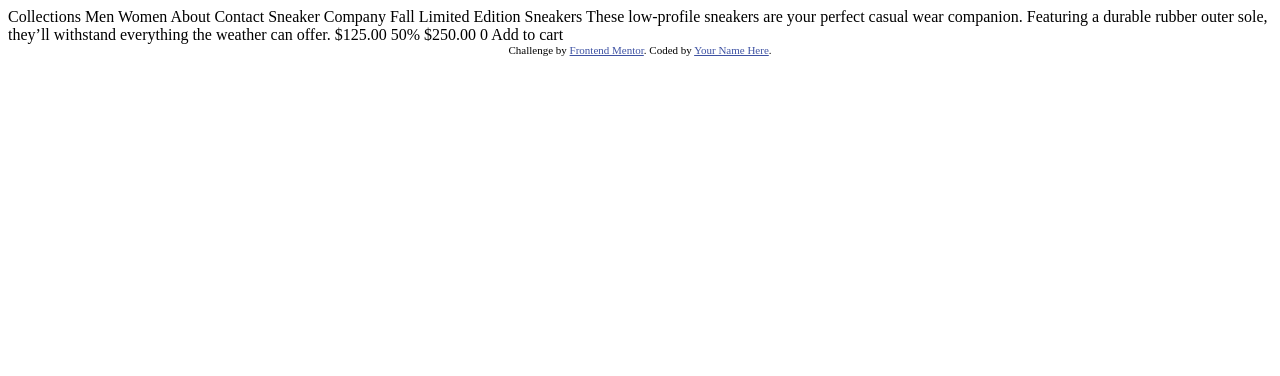
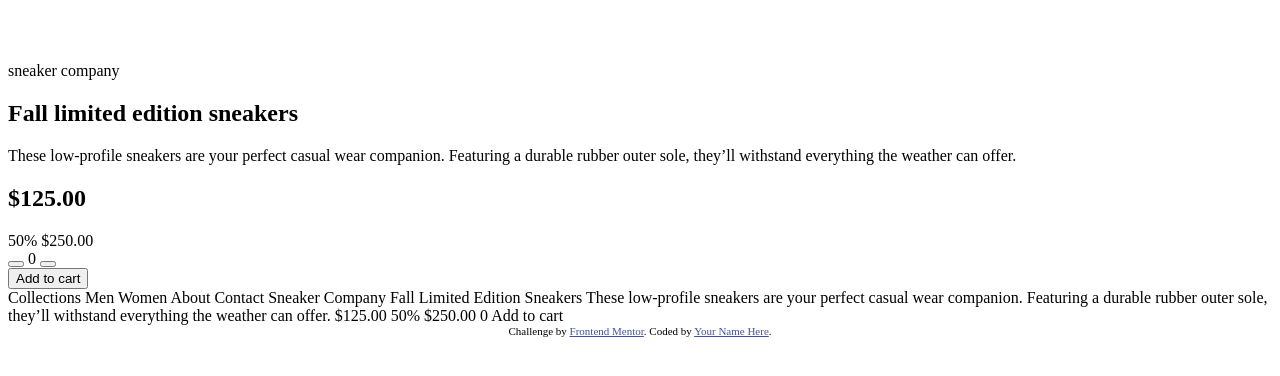
Before and after one commit to nsofianos/e-commerce-journals, a plain HTML site: page public/index.html in a window 1280 px wide. Drawn offline with Linux system fonts and the light colour scheme.

Commit message:
add basic markdown structure

```diff
--- a/index.html
+++ b/public/index.html
@@ -15,7 +15,39 @@
   </style>
 </head>
 <body>
-
+<header class="nav-mobile">
+  <div class="nav-left">
+    <img/>
+    <img/>
+  </div>
+  <div class="nav-right">
+    <img/>
+    <img/>
+  </div>
+</header>
+<main>
+  <section class="slider-box">
+    <img/>
+  </section>
+  <section class="product-info">
+    <span>sneaker company</span>
+    <h1>Fall limited edition sneakers</h1>
+    <p>These low-profile sneakers are your perfect casual wear companion. Featuring a
+      durable rubber outer sole, they’ll withstand everything the weather can offer.
+    </p>
+    <div class="price-info">
+      <h1 class="price">$125.00</h1>
+      <span>50%</span>
+      <span>$250.00</span>
+    </div>
+    <div class="purchase-amount">
+      <button></button>
+      <span>0</span>
+      <button></button>
+    </div>
+    <button>Add to cart</button>
+  </section>
+</main>
   Collections
   Men
   Women
```
Also changed, not shown: public/images/favicon-32x32.png (renamed from images/favicon-32x32.png), public/images/icon-cart.svg (renamed from images/icon-cart.svg), public/images/icon-close.svg (renamed from images/icon-close.svg), public/images/icon-delete.svg (renamed from images/icon-delete.svg), public/images/icon-menu.svg (renamed from images/icon-menu.svg), public/images/icon-minus.svg (renamed from images/icon-minus.svg), public/images/icon-next.svg (renamed from images/icon-next.svg), public/images/icon-plus.svg (renamed from images/icon-plus.svg), public/images/icon-previous.svg (renamed from images/icon-previous.svg), public/images/image-avatar.png (renamed from images/image-avatar.png), public/images/image-product-1-thumbnail.jpg (renamed from images/image-product-1-thumbnail.jpg), public/images/image-product-1.jpg (renamed from images/image-product-1.jpg), public/images/image-product-2-thumbnail.jpg (renamed from images/image-product-2-thumbnail.jpg), public/images/image-product-2.jpg (renamed from images/image-product-2.jpg), 5 more files.
